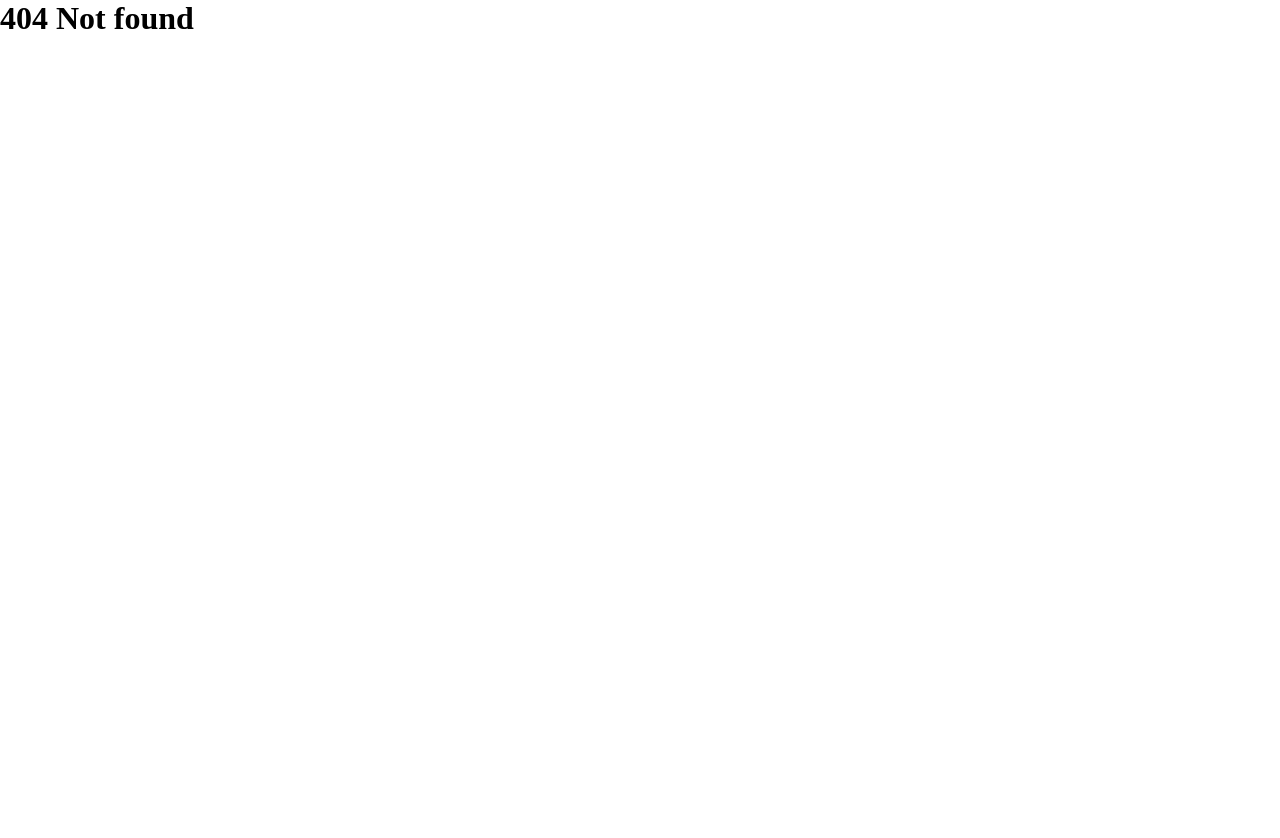
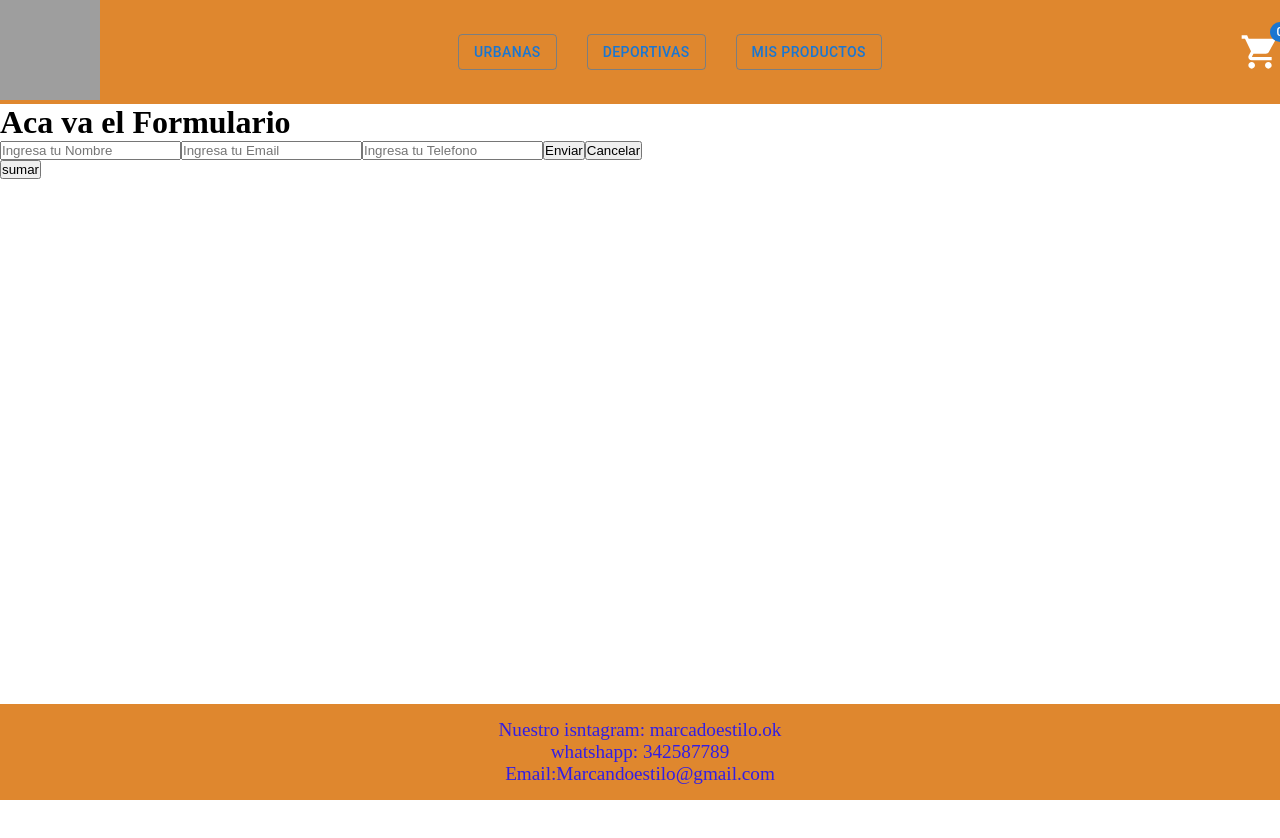
Before and after one commit to marceloregali/ecommerce-regali, a React (Vite) app: page /checkout in a window 1280 px wide. Before the commit this address had no page. Shown: the top 838 px of the page. Before the commit the page ends 800 px from the top, so only its background shows below. Built offline with nearby package versions, Linux system fonts and the light colour scheme; grey boxes are pictures that could not be loaded.

Commit message:
avanceCheckout

```diff
--- a/src/App.jsx
+++ b/src/App.jsx
@@ -3,6 +3,7 @@ import ItemListConteiner from "./pages/itemListContainer/ItemListConteiner";
 import Cart from "./pages/cart/Cart";
 import ItemDetailContainer from "./pages/itemDetailContainer/ItemDetailContainer";
 import Layout from "./components/layout/Layout";
+import Checkout from "./pages/checkout/Checkout";
 
 function App() {
   return (
@@ -16,6 +17,7 @@ function App() {
             path="/itemDetail/:id"
             element={<ItemDetailContainer />}
           ></Route>
+          <Route path="/checkout" element={<Checkout />} />
         </Route>
         <Route path="*" element={<h1> 404 Not found</h1>}></Route>
       </Routes>
--- a/src/components/counter/Counter.jsx
+++ b/src/components/counter/Counter.jsx
@@ -1,4 +1,4 @@
-import { Button } from "@mui/icons-material";
+import { Button } from "@mui/material";
 
 export const Counter = ({ restar, contador, sumar, onAdd }) => {
   return (
@@ -18,7 +18,7 @@ export const Counter = ({ restar, contador, sumar, onAdd }) => {
         Sumar
       </Button>
 
-      <Button variant="outlined" onClick={onAdd}>
+      <Button variant="outlined" onClick={() => onAdd(contador)}>
         Agregar al carrito
       </Button>
     </div>
--- a/src/pages/cart/Cart.jsx
+++ b/src/pages/cart/Cart.jsx
@@ -1,7 +1,13 @@
+import { Button } from "@mui/material";
+import { Link } from "react-router-dom";
+
 const Cart = () => {
   return (
     <div>
       <h1>Aca va el carrito</h1>
+      <Link to="/checkout">
+        <Button variant="contained">Finalizar Compra</Button>
+      </Link>
     </div>
   );
 };
--- /dev/null
+++ b/src/pages/checkout/Checkout.jsx
@@ -0,0 +1,62 @@
+import { useState } from "react";
+
+const Checkout = () => {
+  const [nombre, setNombre] = useState("");
+  const [email, setEmail] = useState("");
+  const [telefono, setTelefono] = useState("");
+
+  const envioDeFormulario = (event) => {
+    event.preventDefault();
+    console.log("se envio el formulario");
+    console.log(nombre);
+    console.log(email);
+    console.log(telefono);
+  };
+
+  const capturarNombre = (event) => {
+    setNombre(event.target.value);
+  };
+  const capturarEmail = (event) => {
+    setEmail(event.target.value);
+  };
+  const capturarTelefono = (event) => {
+    setTelefono(event.target.value);
+  };
+
+  const sumar = (a, b) => {
+    console.log(a + b);
+  };
+
+  return (
+    <div>
+      <h1>Aca va el Formulario</h1>
+
+      <form onSubmit={envioDeFormulario}>
+        <input
+          type="text"
+          placeholder="Ingresa tu Nombre"
+          onChange={capturarNombre}
+          name="nombre"
+        />
+        <input
+          type="text"
+          placeholder="Ingresa tu Email"
+          name="email"
+          onChange={capturarEmail}
+        />
+        <input
+          type="text"
+          placeholder="Ingresa tu Telefono"
+          name="telefono"
+          onChange={capturarTelefono}
+        />
+        <button>Enviar</button>
+        <button type="button">Cancelar</button>
+      </form>
+
+      <button onClick={() => sumar(10, 5)}>sumar</button>
+    </div>
+  );
+};
+
+export default Checkout;
--- a/src/pages/itemDetailContainer/ItemDetailContainer.jsx
+++ b/src/pages/itemDetailContainer/ItemDetailContainer.jsx
@@ -17,7 +17,12 @@ const ItemDetailContainer = () => {
 
   console.log(item);
 
-  const onAdd = () => {};
+  const onAdd = (quantity) => {
+    //informacion del producto
+    //cuantas unidades
+    let objetoFinal = { ...item, quantity: quantity };
+    console.log(objetoFinal);
+  };
 
   return <ItemDetail item={item} onAdd={onAdd} />;
 };
```
